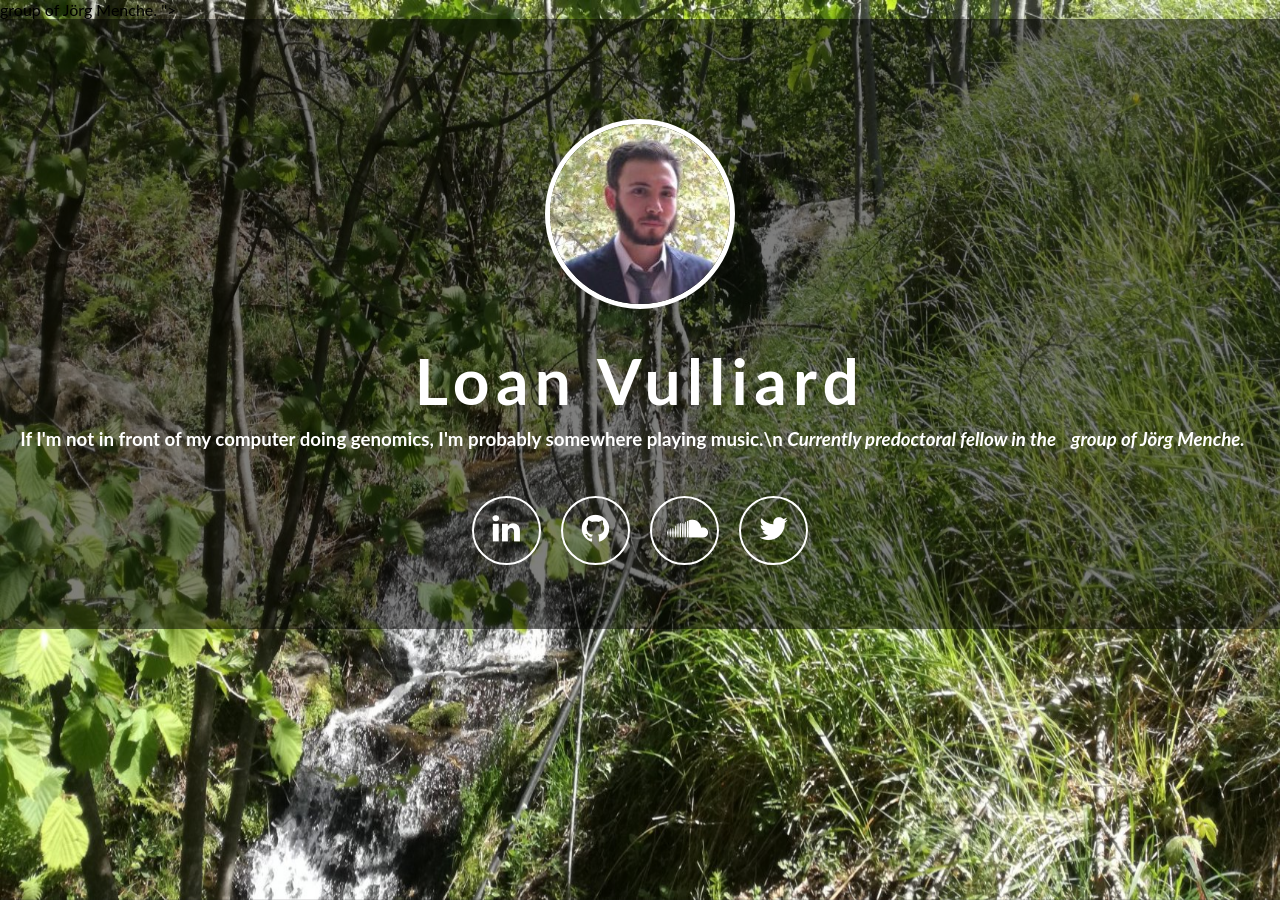
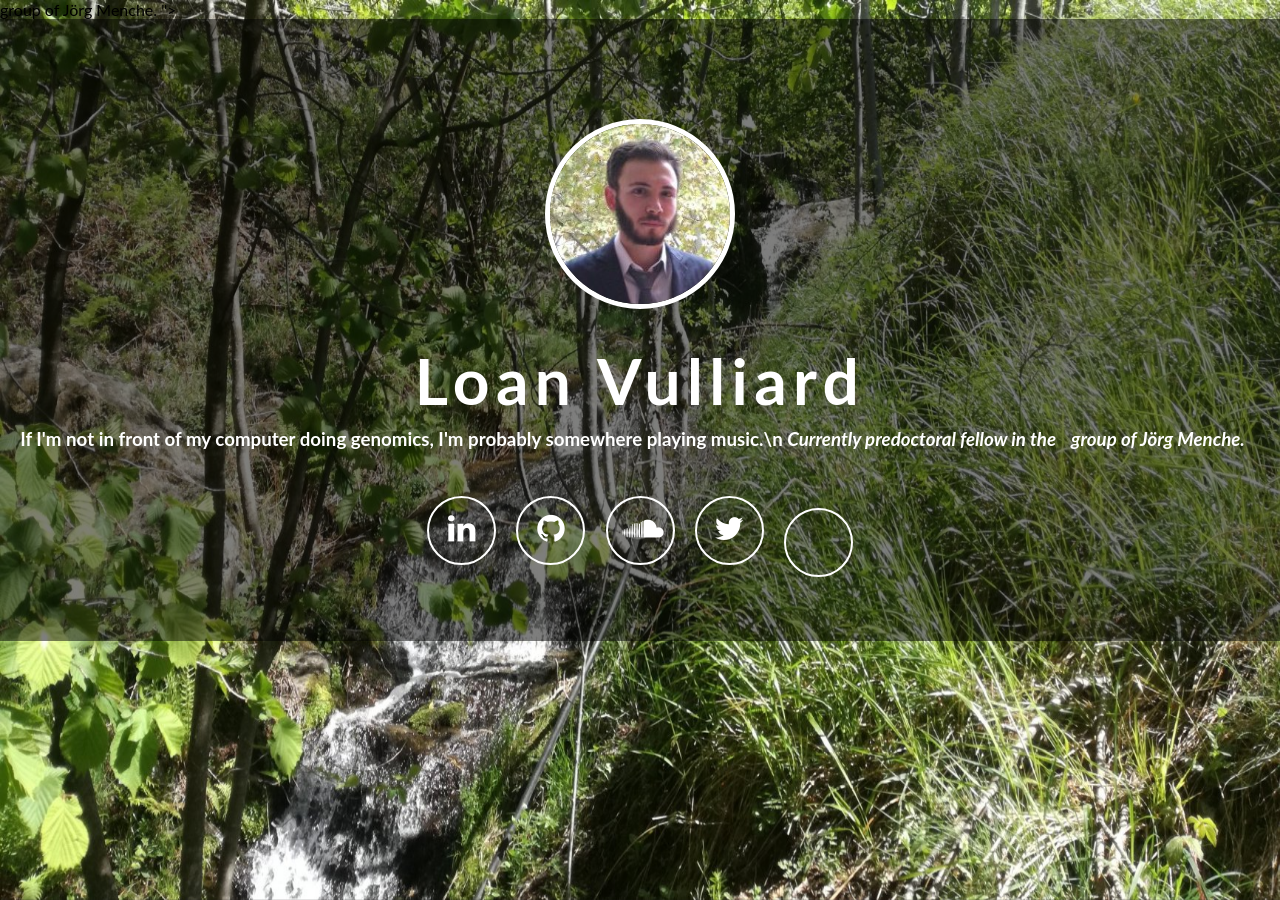
Before and after one commit to lvulliard/lvulliard.github.io, a Jekyll site: the page built from index.html, in a window 1280 px wide. Built offline with Jekyll 4.4.1, drawn with Linux system fonts in a browser that asks for light colours; nearby versions of some CDN libraries.

Commit message:
Update index.html

```diff
--- a/index.html
+++ b/index.html
@@ -111,7 +111,7 @@ permalink: /
                     <li><a class="fa fa-2x fa-envelope" href="mailto:{{ site.email }}"><span class="description">Email</span></a></li>
                     {% endif %}
 
-                    {% if site.scholar %}
+                    {% if site.scholar_username %}
                     <li><a class="fa fa-2x fa-scholar" href="https://scholar.google.com/citations?user={{ site.scholar_username }}"><span class="description">Google Scholar</span></a></li>
                     {% endif %}
 
```
